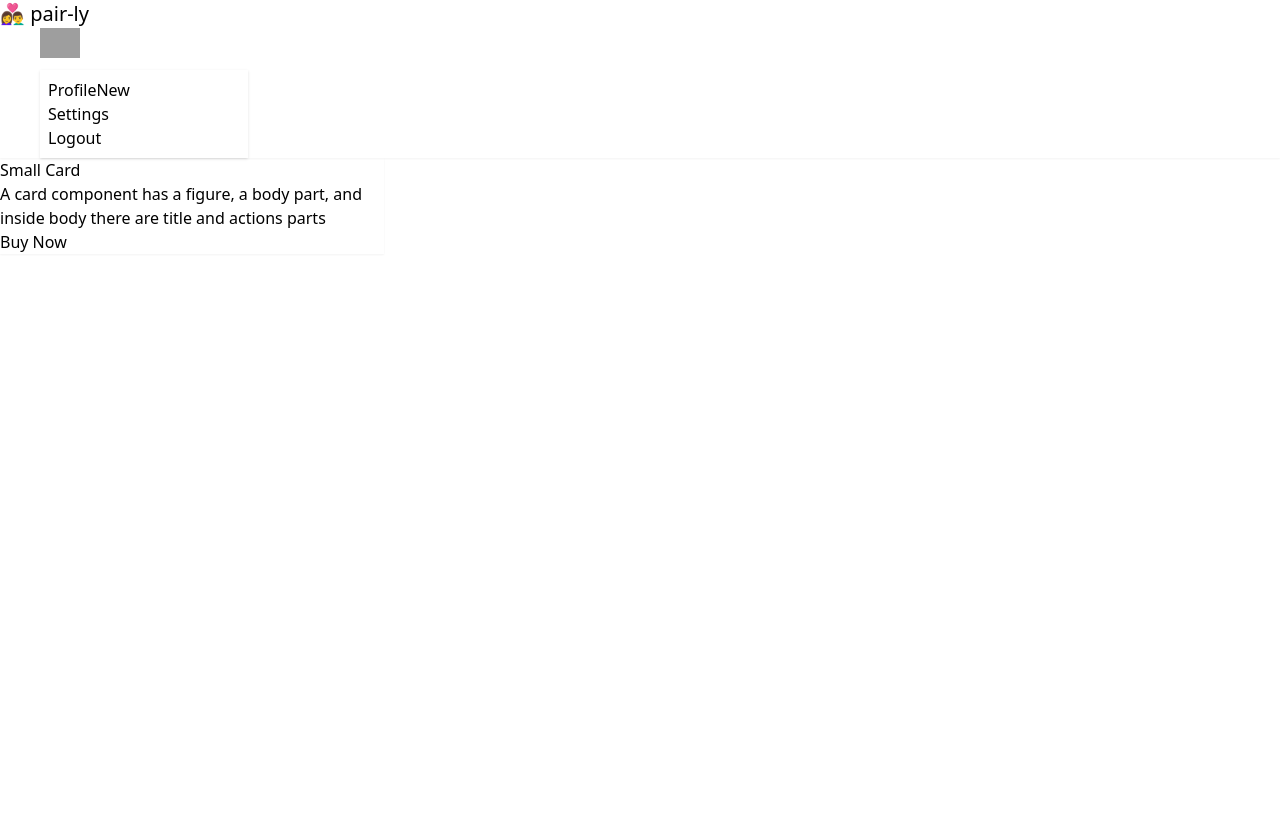
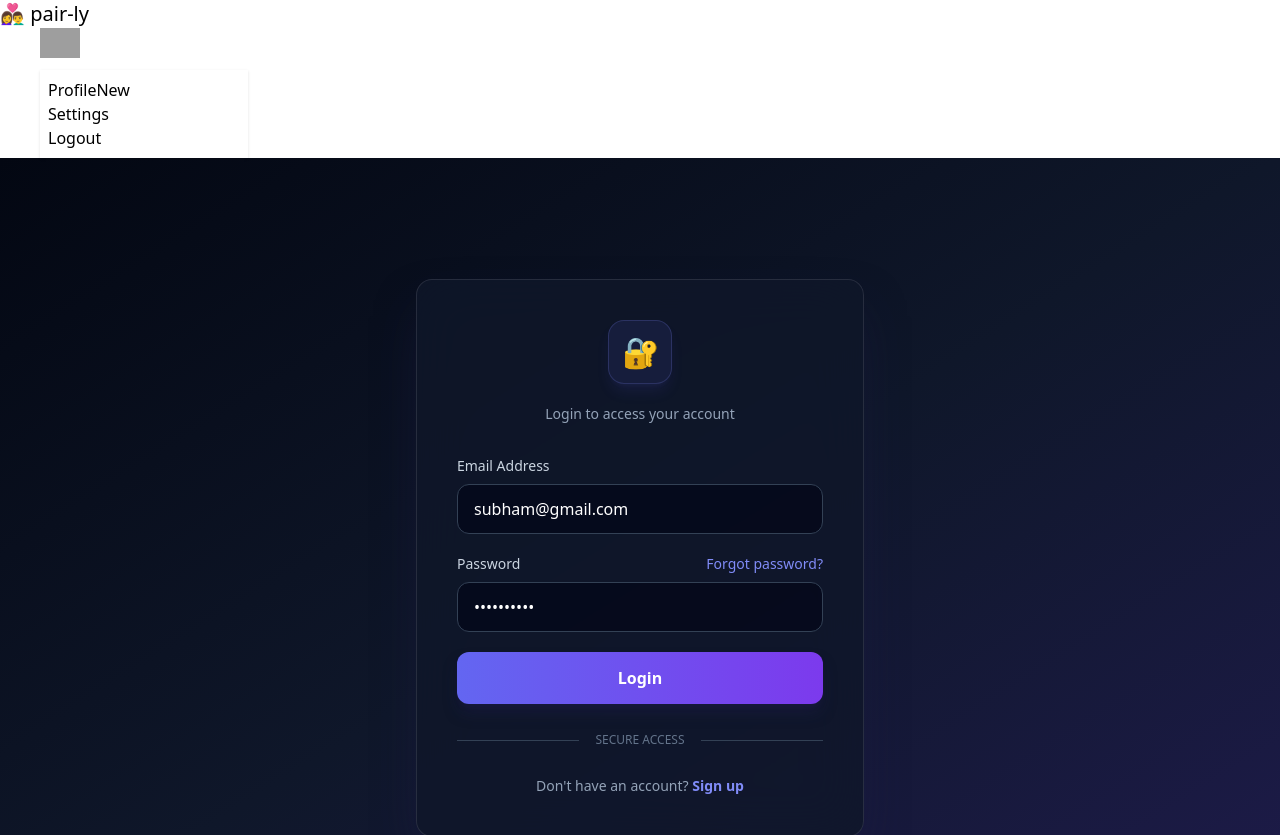
Before and after one commit to saha007subham/pair-ly-web, a React (Vite) app: page /login in a window 1280 px wide. Shown: the top 835 px of the page. Before the commit the page ends 800 px from the top, so only its background shows below. Built offline with nearby package versions, Linux system fonts and the light colour scheme; grey boxes are pictures that could not be loaded.

Commit message:
added login feature

```diff
--- a/package.json
+++ b/package.json
@@ -10,8 +10,11 @@
     "preview": "vite preview"
   },
   "dependencies": {
+    "@reduxjs/toolkit": "^2.13.0",
+    "axios": "^1.20.0",
     "react": "^19.2.8",
     "react-dom": "^19.2.8",
+    "react-redux": "^9.3.0",
     "react-router-dom": "^7.18.4"
   },
   "devDependencies": {
--- a/src/components/Login.jsx
+++ b/src/components/Login.jsx
@@ -1,15 +1,121 @@
+import axios from "axios";
+import { useState } from "react";
+
 const Login = () => {
+  const [emailId, setEmailId] = useState("subham@gmail.com");
+  const [password, setPassword] = useState("Subham@123");
+
+  const handleLogin = async () => {
+    try {
+      const res = await axios.post(
+        "http://localhost:3000/login",
+        {
+          emailId,
+          password,
+        },
+        { withCredentials: true },
+      );
+
+      console.log(res);
+    } catch (err) {
+      console.log(err);
+    }
+  };
   return (
-    <div className="card w-96 bg-base-100 card-sm shadow-sm">
-      <div className="card-body">
-        <h2 className="card-title">Small Card</h2>
-        <p>
-          A card component has a figure, a body part, and inside body there are
-          title and actions parts
+    <div className="flex min-h-screen items-center justify-center bg-gradient-to-br from-gray-950 via-slate-900 to-indigo-950 px-4 py-10">
+      <div className="w-full max-w-md rounded-2xl border border-white/10 bg-slate-900/80 p-8 shadow-2xl shadow-indigo-950/50 backdrop-blur-xl sm:p-10">
+        {/* Header */}
+        <div className="mb-8 text-center">
+          <div className="mx-auto mb-5 flex h-16 w-16 items-center justify-center rounded-2xl border border-indigo-400/20 bg-indigo-500/10 text-3xl shadow-lg shadow-indigo-500/10">
+            🔐
+          </div>
+
+          {/* <h2 className="text-3xl font-bold tracking-tight text-white">
+            Welcome Back
+          </h2> */}
+
+          <p className="mt-2 text-sm text-slate-400">
+            Login to access your account
+          </p>
+        </div>
+
+        {/* Login Form */}
+        <form className="space-y-5" onSubmit={(e) => e.preventDefault()}>
+          <div>
+            <label
+              htmlFor="email"
+              className="mb-2 block text-sm font-medium text-slate-300"
+            >
+              Email Address
+            </label>
+
+            <input
+              id="email"
+              type="email"
+              placeholder="you@example.com"
+              autoComplete="email"
+              required
+              className="w-full rounded-xl border border-slate-700 bg-slate-950/70 px-4 py-3 text-white outline-none transition placeholder:text-slate-500 hover:border-slate-600 focus:border-indigo-500 focus:ring-4 focus:ring-indigo-500/10"
+              value={emailId}
+              onChange={(e) => setEmailId(e.target.value)}
+            />
+          </div>
+
+          <div>
+            <div className="mb-2 flex items-center justify-between">
+              <label
+                htmlFor="password"
+                className="text-sm font-medium text-slate-300"
+              >
+                Password
+              </label>
+
+              <a
+                href="/forgot-password"
+                className="text-sm font-medium text-indigo-400 transition hover:text-indigo-300"
+              >
+                Forgot password?
+              </a>
+            </div>
+
+            <input
+              id="password"
+              type="password"
+              placeholder="Enter your password"
+              autoComplete="current-password"
+              required
+              className="w-full rounded-xl border border-slate-700 bg-slate-950/70 px-4 py-3 text-white outline-none transition placeholder:text-slate-500 hover:border-slate-600 focus:border-indigo-500 focus:ring-4 focus:ring-indigo-500/10"
+              value={password}
+              onChange={(e) => setPassword(e.target.value)}
+            />
+          </div>
+
+          <button
+            type="submit"
+            className="w-full rounded-xl bg-gradient-to-r from-indigo-500 to-violet-600 py-3.5 font-semibold text-white shadow-lg shadow-indigo-950/50 transition duration-200 hover:-translate-y-0.5 hover:from-indigo-400 hover:to-violet-500 hover:shadow-indigo-500/20 active:translate-y-0"
+            onClick={handleLogin}
+          >
+            Login
+          </button>
+        </form>
+
+        {/* Divider */}
+        <div className="my-7 flex items-center gap-4">
+          <div className="h-px flex-1 bg-slate-700" />
+          <span className="text-xs text-slate-500">SECURE ACCESS</span>
+          <div className="h-px flex-1 bg-slate-700" />
+        </div>
+
+        {/* Footer */}
+        <p className="text-center text-sm text-slate-400">
+          Don't have an account?{" "}
+          <a
+            href="/signup"
+            className="font-semibold text-indigo-400 transition hover:text-indigo-300"
+          >
+            Sign up
+          </a>
         </p>
-        <div className="justify-end card-actions">
-          <button className="btn btn-primary">Buy Now</button>
-        </div>
       </div>
     </div>
   );
```
Also changed, not shown: 1 other file (tests, documents, lock files or other folders).
